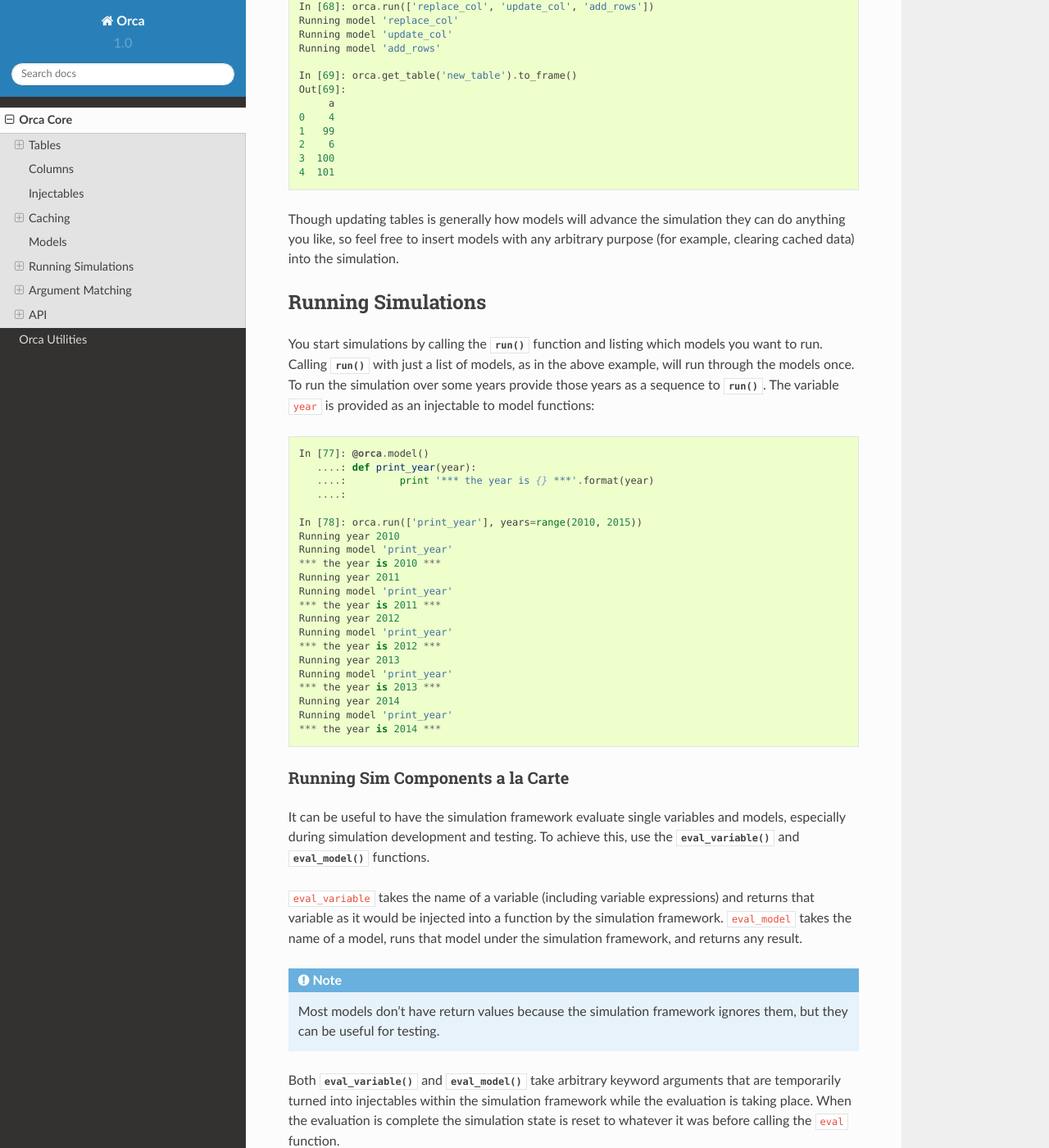
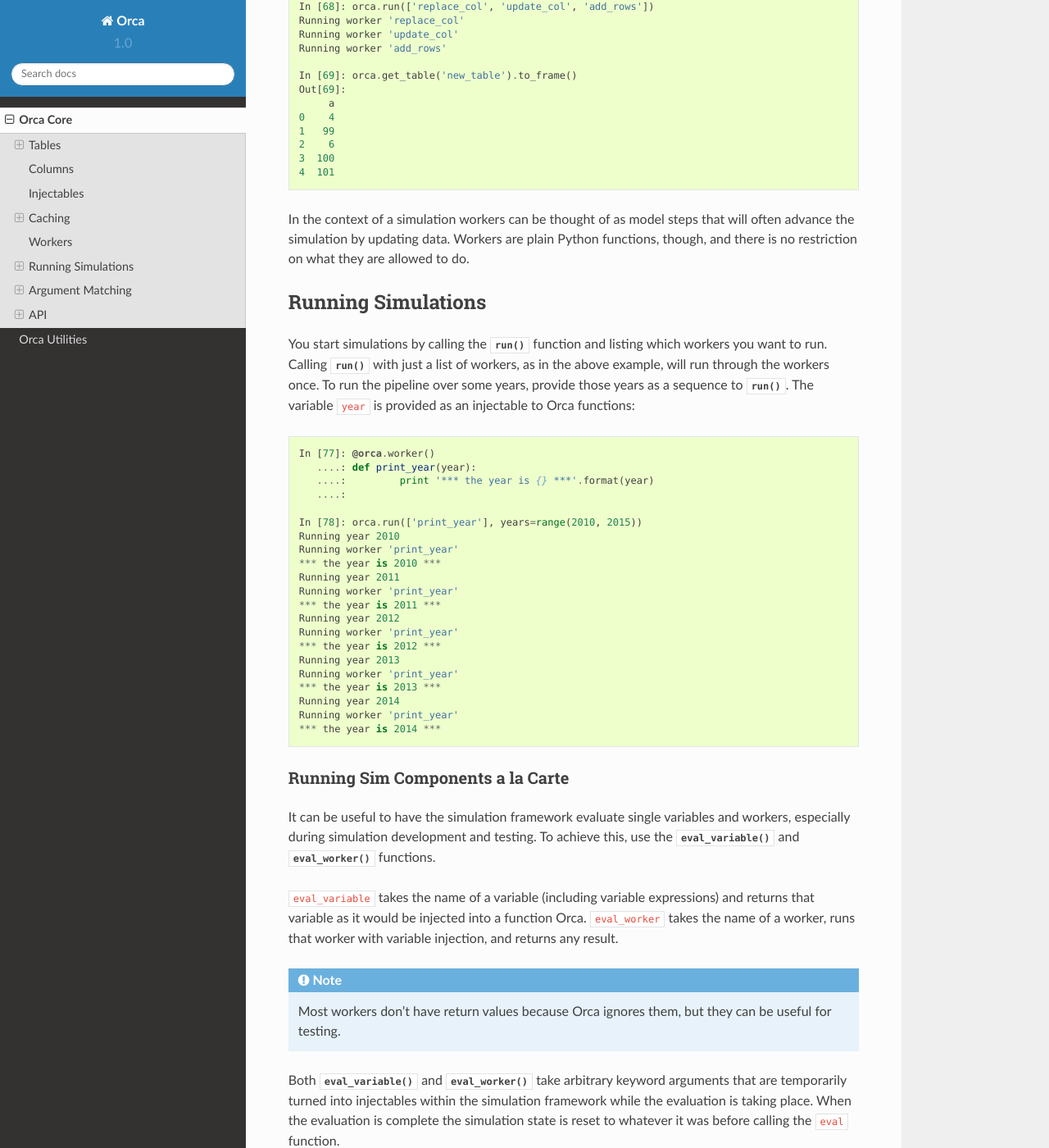
Before and after one commit to UDST/orca, a Sphinx documentation site: the page built from docs/core.rst, in a window 1280 px wide and 1400 px high, scrolled down 7603 px. Shown: the whole window at 82% size. Built offline with Sphinx 7.4.7 and the Read the Docs theme 2.0.0, drawn with Linux system fonts in a browser that asks for light colours; some of the changed text lies outside the part shown.

Commit message:
Make model -> worker changes in docs

```diff
--- a/docs/core.rst
+++ b/docs/core.rst
@@ -354,53 +354,53 @@ context manager::
 Finally, users can manually clear the cache using
 :py:func:`~orca.clear_cache`.
 
-Models
-------
+Workers
+-------
 
-In UrbanSim a model is a function run by the simulation framework with
-argument matching. Use the :py:func:`~orca.model`
-decorator to register a model function.
-Models are important for their side-effects, their
-return values are discarded. For example, a model might replace a column
+A worker is a function run by Orca with argument matching.
+Use the :py:func:`~orca.worker` decorator to register a worker function.
+Workers are generally important for their side-effects, their
+return values are discarded during pipeline runs.
+For example, a worker might replace a column
 in a table (a new table, though similar to ``my_table`` above)::
 
     df = pd.DataFrame({'a': [1, 2, 3]})
     orca.add_table('new_table')
 
-    @orca.model()
+    @orca.worker()
     def replace_col(new_table):
         new_table['a'] = [4, 5, 6]
 
 Or update some values in a column::
 
-    @orca.model()
+    @orca.worker()
     def update_col(new_table):
         s = pd.Series([99], index=[1])
         new_table.update_col_from_series('a', s)
 
 Or add rows to a table::
 
-    @orca.model()
+    @orca.worker()
     def add_rows(new_table):
         new_rows = pd.DataFrame({'a': [100, 101]}, index=[3, 4])
         df = new_table.to_frame()
         df = pd.concat([df, new_rows])
         orca.add_table('new_table', df)
 
-The first two of the above examples update ``my_tables``'s underlying DataFrame and
-so require it to be a :py:class:`~orca.DataFrameWrapper`.
+The first two of the above examples update ``my_tables``'s underlying
+DataFrame and so require it to be a :py:class:`~orca.DataFrameWrapper`.
 If your table is a wrapped function, not a DataFrame, you can update
 columns by replacing them entirely with a new Series_ using the
 :py:func:`~orca.add_column` function.
 
-A demonstration of running the above models:
+A demonstration of running the above workers:
 
 .. code-block:: python
 
     In [68]: orca.run(['replace_col', 'update_col', 'add_rows'])
-    Running model 'replace_col'
-    Running model 'update_col'
-    Running model 'add_rows'
+    Running worker 'replace_col'
+    Running worker 'update_col'
+    Running worker 'add_rows'
 
     In [69]: orca.get_table('new_table').to_frame()
     Out[69]:
@@ -411,65 +411,65 @@ A demonstration of running the above models:
     3  100
     4  101
 
-Though updating tables is generally how models will advance the simulation
-they can do anything you like, so feel free to insert models with any
-arbitrary purpose (for example, clearing cached data) into the simulation.
+In the context of a simulation workers can be thought of as model steps
+that will often advance the simulation by updating data.
+Workers are plain Python functions, though, and there is no restriction on
+what they are allowed to do.
 
 Running Simulations
 -------------------
 
 You start simulations by calling the :py:func:`~orca.run`
-function and listing which models you want to run.
-Calling :py:func:`~orca.run` with just a list of models,
-as in the above example, will run through the models once.
-To run the simulation over some years provide those years as a sequence
+function and listing which workers you want to run.
+Calling :py:func:`~orca.run` with just a list of workers,
+as in the above example, will run through the workers once.
+To run the pipeline over some years, provide those years as a sequence
 to :py:func:`~orca.run`.
-The variable ``year`` is provided as an injectable to model functions:
+The variable ``year`` is provided as an injectable to Orca functions:
 
 .. code-block:: python
 
-    In [77]: @orca.model()
+    In [77]: @orca.worker()
        ....: def print_year(year):
        ....:         print '*** the year is {} ***'.format(year)
        ....:
 
     In [78]: orca.run(['print_year'], years=range(2010, 2015))
     Running year 2010
-    Running model 'print_year'
+    Running worker 'print_year'
     *** the year is 2010 ***
     Running year 2011
-    Running model 'print_year'
+    Running worker 'print_year'
     *** the year is 2011 ***
     Running year 2012
-    Running model 'print_year'
+    Running worker 'print_year'
     *** the year is 2012 ***
     Running year 2013
-    Running model 'print_year'
+    Running worker 'print_year'
     *** the year is 2013 ***
     Running year 2014
-    Running model 'print_year'
+    Running worker 'print_year'
     *** the year is 2014 ***
 
 Running Sim Components a la Carte
 ~~~~~~~~~~~~~~~~~~~~~~~~~~~~~~~~~
 
 It can be useful to have the simulation framework evaluate single variables
-and models, especially during simulation development and testing.
+and workers, especially during simulation development and testing.
 To achieve this, use the
 :py:func:`~orca.eval_variable` and
-:py:func:`~orca.eval_model` functions.
+:py:func:`~orca.eval_worker` functions.
 
 ``eval_variable`` takes the name of a variable (including variable expressions)
-and returns that variable as it would be injected into a function by the
-simulation framework. ``eval_model`` takes the name of a model, runs that
-model under the simulation framework, and returns any result.
+and returns that variable as it would be injected into a function Orca.
+``eval_worker`` takes the name of a worker, runs that
+worker with variable injection, and returns any result.
 
 .. note::
-   Most models don't have return values because the simulation framework
+   Most workers don't have return values because Orca
    ignores them, but they can be useful for testing.
 
-Both :py:func:`~orca.eval_variable` and
-:py:func:`~orca.eval_model`
+Both :py:func:`~orca.eval_variable` and :py:func:`~orca.eval_worker`
 take arbitrary keyword arguments that are temporarily turned into injectables
 within the simulation framework while the evaluation is taking place.
 When the evaluation is complete the simulation state is reset to whatever
@@ -644,15 +644,15 @@ Merge API
    list_broadcasts
    merge_tables
 
-Model API
-~~~~~~~~~
+Worker API
+~~~~~~~~~~
 
 .. autosummary::
 
-   add_model
-   model
-   get_model
-   list_models
+   add_worker
+   worker
+   get_worker
+   list_workers
    run
 
 Cache API
```
